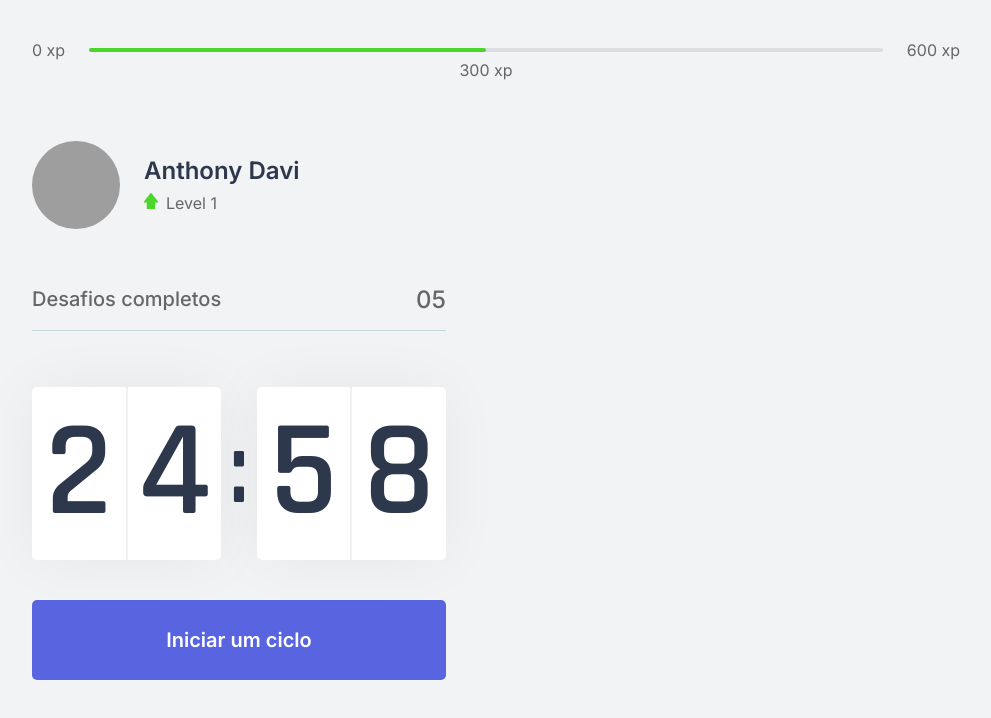
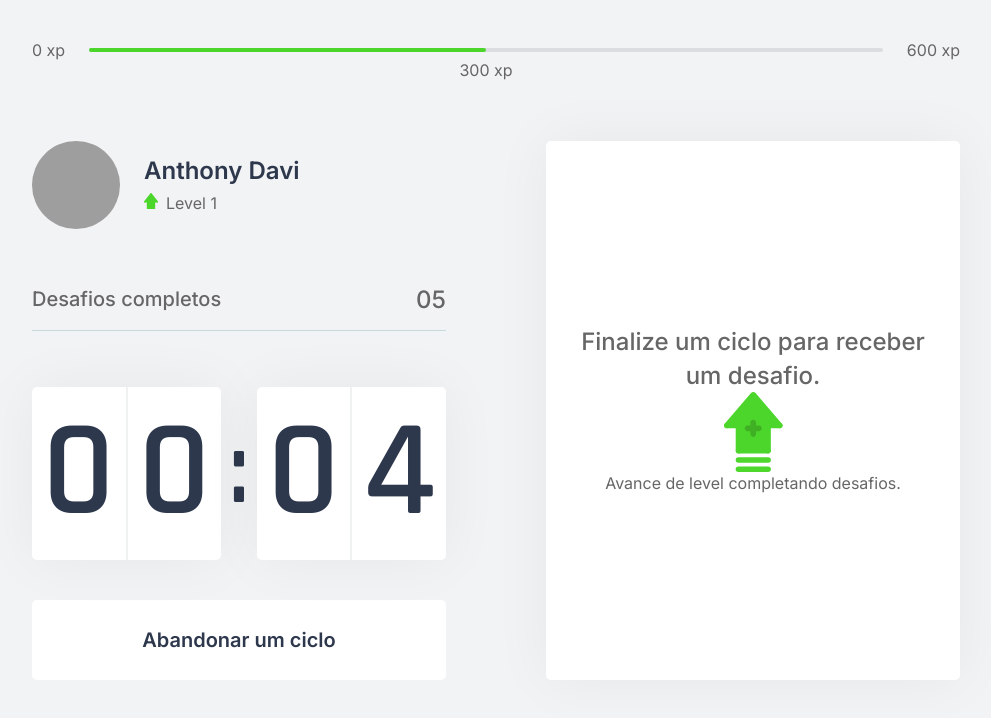
Before and after one commit to AntDavi/NLW4-Move.it, a Next.js app: page / in a window 1280 px wide. Both pictures are taken after a click on the button "Iniciar um ciclo". Shown: the top 718 px of the page, without its empty margins (144-1135 px from the left). Built offline with nearby package versions, Linux system fonts and the light colour scheme; grey boxes are pictures that could not be loaded.

Commit message:
aula 2 incompleta

```diff
--- a/package.json
+++ b/package.json
@@ -8,8 +8,8 @@
     "start": "next start"
   },
   "dependencies": {
-    "next": "10.0.7",
-    "react": "17.0.1",
+    "next": "^10.0.7",
+    "react": "^17.0.1",
     "react-dom": "17.0.1"
   },
   "devDependencies": {
--- /dev/null
+++ b/src/components/ChallengeBox.tsx
@@ -0,0 +1,16 @@
+import styles from '../styles/componentes/ChallengeBox.module.css'
+
+export function ChallengeBox() {
+    return (
+        <div className={styles.challengeBoxContainer}>
+            <div className={styles.challengeNotActive}>
+                <strong>Finalize um ciclo para receber um desafio.</strong>
+
+                <p>
+                    <img src="icons/level-up.svg" alt="Level Up"/>
+                    Avance de level completando desafios.
+                </p>
+            </div>
+        </div>
+    )
+}
--- a/src/components/Countdown.tsx
+++ b/src/components/Countdown.tsx
@@ -1,10 +1,13 @@
 import { useState, useEffect } from 'react';
 import styles from '../styles/componentes/Countdown.module.css'
 
+let contDownTimeOut: NodeJS.Timeout;
+
 export function Countdown() {
 
-    const [time, setTime] = useState(25 * 60);
-    const [active, setActive] = useState(false);
+    const [time, setTime] = useState(0.1 * 60);
+    const [isActive, setIsActive] = useState(false);
+    const [hasFinished, setHasFinished] = useState(false);
 
     const minutes = Math.floor(time / 60);
     const seconds = time % 60;
@@ -13,16 +16,25 @@
     const [secondLeft, secondRight] = String(seconds).padStart(2, '0').split('');
 
     function startCountDown() {
-        setActive(true);
+        setIsActive(true);
+    }
+
+    function resetCountDown() {
+        clearTimeout(contDownTimeOut);
+        setIsActive(false);
+        setTime(25 * 60);
     }
 
     useEffect (() => {
-        if (active && time > 0) {
-            setTimeout(() => {
+        if (isActive && time > 0) {
+            contDownTimeOut = setTimeout(() => {
                 setTime(time - 1);
             }, 1000)
+        } else if(isActive && time == 0) {
+            setHasFinished(true);
+            setIsActive(false);
         }
-    }, [active, time])
+    }, [isActive, time])
 
     return (
         <div>
@@ -38,11 +50,38 @@
                 </div>
             </div>
 
-            <button type="button" className={styles.countDownButton}
-            onClick={startCountDown}
-            >
-                Iniciar um ciclo
-            </button>
+            { hasFinished ? (
+                <button
+                    disabled
+                    className={styles.countDownButton}
+                >
+                    <p>
+                        Ciclo encerrado
+                        <img src="icons/check-circle.svg" alt="Verificado"/>
+                    </p>
+                </button>
+            ) : (
+                    <>
+                        { isActive ? (
+                            <button
+                                type="button"
+                                className={`${styles.countDownButton} ${styles.countDownButtonActive}`}
+                                onClick={resetCountDown}
+                            >
+                                Abandonar um ciclo
+                            </button>
+                        ) : (
+                            <button
+                                type="button"
+                                className={styles.countDownButton}
+                                onClick={startCountDown}
+                            >
+                                Iniciar um ciclo
+                            </button>
+
+                        )}
+                    </>
+            )}
 
         </div>
     );
--- a/src/pages/index.tsx
+++ b/src/pages/index.tsx
@@ -1,11 +1,14 @@
+import Head from 'next/head';
+
 import { CompletedChallenges } from "../components/CompletedChallenges";
 import { Countdown } from "../components/Countdown";
 import { ExperienceBar } from "../components/ExperienceBar";
 import { Profile } from "../components/Profile";
-
-import Head from 'next/head';
+import { ChallengeBox } from "../components/ChallengeBox";
 
 import styles from "../styles/pages/Home.module.css"
+import React from "react";
+
 
 export default function Home() {
   return (
@@ -23,6 +26,10 @@
           <CompletedChallenges/>
           <Countdown/>
         </div>
+
+        <div>
+          <ChallengeBox/>
+        </div>
       </section>
     </div>
   )
--- /dev/null
+++ b/src/styles/componentes/ChallengeBox.module.css
@@ -0,0 +1,35 @@
+.challengeBoxContainer {
+    height: 100%;
+
+    background: var(--white);
+    border-radius: 5px;
+    box-shadow: 0 0 60px rgba(0, 0, 0, 0.05);
+    padding: 1.5rem 2rem;
+
+    display: flex;
+    flex-direction: column;
+    align-items: center;
+    justify-content: center;
+
+    text-align: center;
+}
+
+.challengeNotActive {
+    display: flex;
+    flex-direction: column;
+    align-items: center;
+}
+
+.challengeNotActive strong {
+    font-size: 1.5rem;
+    font-weight: 500;
+    line-height: 1.4;
+}
+
+.challengeNotActive p {
+    display: flex;
+    flex-direction: column;
+    align-items: center;
+    line-height: 1.4;
+
+}
--- a/src/styles/componentes/Countdown.module.css
+++ b/src/styles/componentes/Countdown.module.css
@@ -59,6 +59,28 @@
     transition: 0.2s;
 }
 
-.countDownButton:hover {
+.countDownButton:not(:disabled):hover {
     background: var(--blue-dark);
 }
+
+.countDownButtonActive {
+    background: var(--white);
+    color: var(--title);
+}
+
+.countDownButtonActive:not(:disabled):hover {
+    background: var(--red);
+    color: var(--white);
+}
+
+.countDownButton:disabled {
+    background: var(--white);
+    color: var(--text);
+    cursor: not-allowed;
+
+    border-bottom: 5px solid var(--green);
+}
+
+.countDownButton:disabled p img{
+    margin-left: 0.5rem;
+}
```
Also changed, not shown: public/icons/check-circle.svg (added), 1 other file (tests, documents, lock files or other folders).
